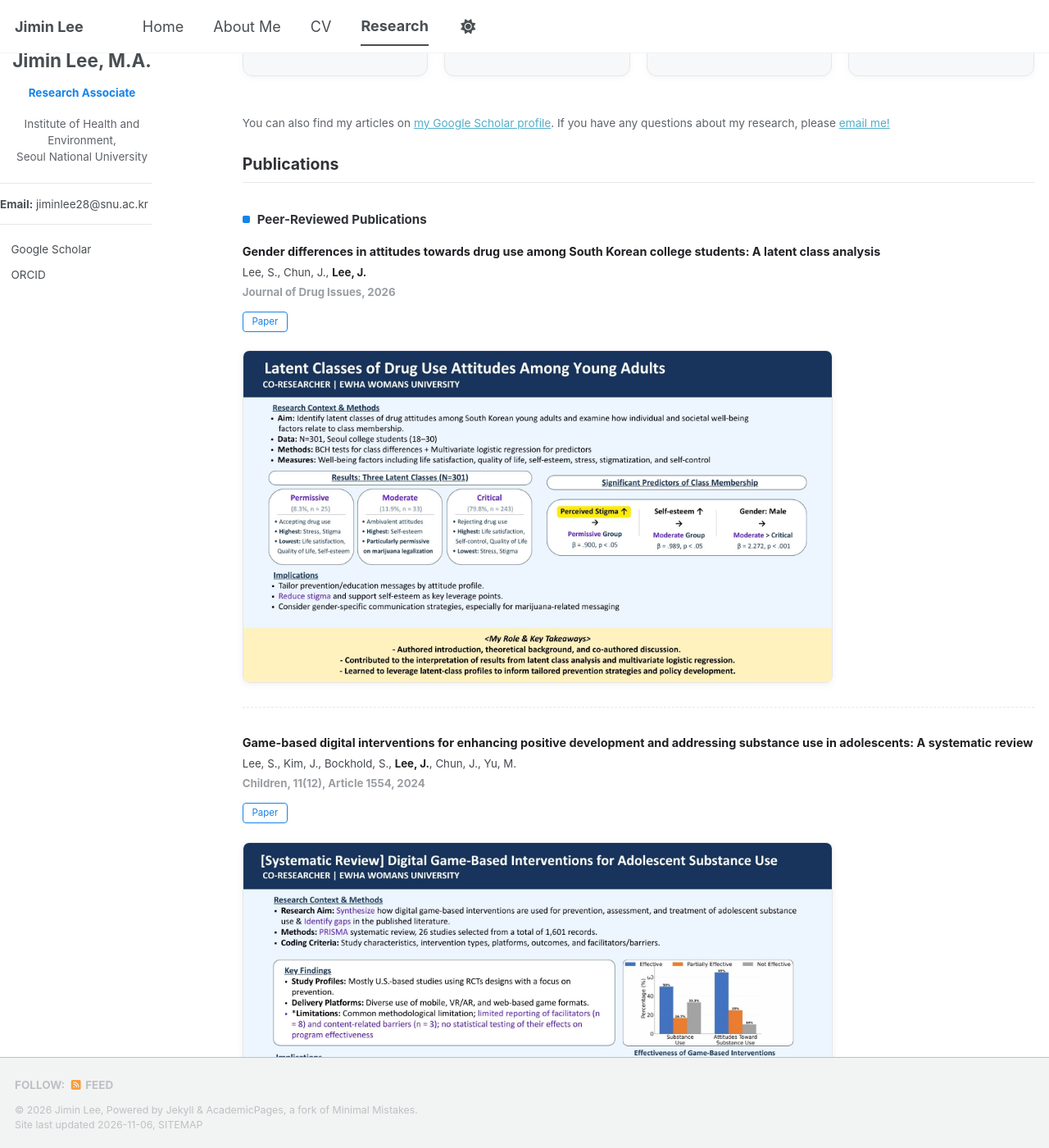
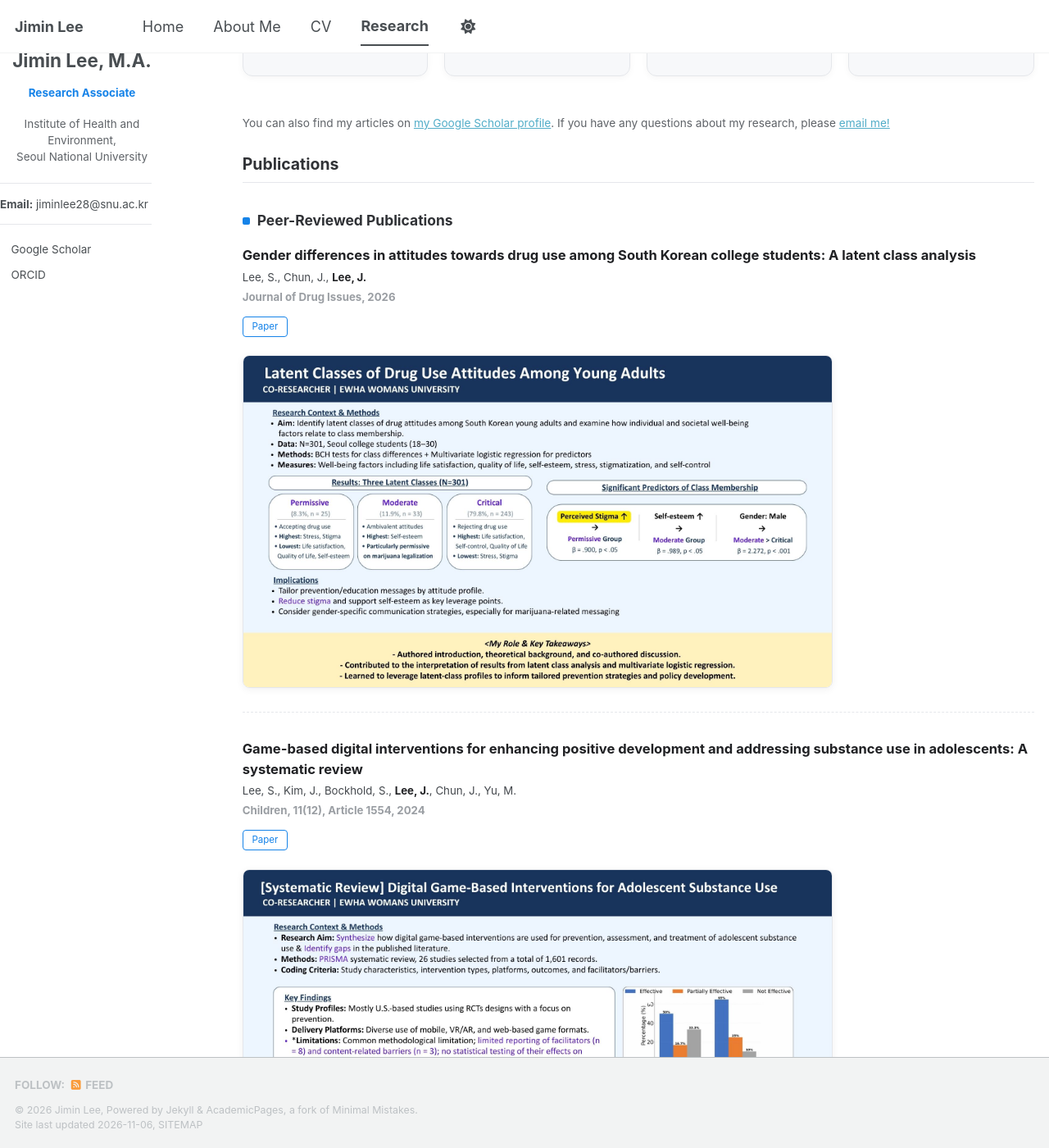
Before and after one commit to jiminlee-research/jiminlee-research.github.io, a Jekyll site: the page built from _pages/publications.html, in a window 1280 px wide and 1400 px high, scrolled down 320 px. Shown: the whole window at 82% size. Built offline with Jekyll 4.4.1, drawn with Linux system fonts in a browser that asks for light colours; a style sheet for code colours, icons or effects is not loaded; some of the changed text lies outside the part shown.

Commit message:
Put Work in Progress above presentations; enlarge subheadings and titles
Co-Authored-By: Claude Opus 5.5 <noreply@anthropic.com>
Claude-Session: https://claude.ai/code/session_01PcjxNfDHwsJtJ6agebrJHV

```diff
--- a/_pages/publications.html
+++ b/_pages/publications.html
@@ -15,7 +15,7 @@ author_profile: true
 .pub-thumb { flex:0 0 170px; }
 .pub-thumb img { display:block; transition:box-shadow .2s; width:170px; border-radius:6px; border:1px solid #e5e7eb; }
 .pub-body { flex:1; min-width:0; }
-.pub-title { font-weight:700; font-size:.8rem; color:#202124; margin:0 0 .3rem; line-height:1.45; }
+.pub-title { font-weight:700; font-size:.92rem; color:#202124; margin:0 0 .3rem; line-height:1.45; }
 .pub-authors { font-size:.736rem; color:#44484d; margin:0 0 .25rem; }
 .pub-authors .me { font-weight:700; color:#202124; }
 .pub-venue { font-size:.736rem; font-weight:700; color:#9a9ea3; margin:0 0 .5rem; }
@@ -23,7 +23,7 @@ author_profile: true
 .pub-links a:hover { background:#1683e8; color:#fff; }
 .pub-empty { color:#6b7280; font-size:.76rem; }
 @media (max-width:700px){ .pub-item{flex-direction:column;} .pub-thumb{flex-basis:auto;} }
-.pub-group { font-size:.84rem; color:#303236; margin:2rem 0 1.1rem; }
+.pub-group { font-size:.97rem; color:#303236; margin:2rem 0 1.1rem; }
 .pub-note-small { font-size:.64rem; color:#6b7280; margin:-.8rem 0 1rem; }
 .pub-tile { width:170px; height:100px; border-radius:6px; display:flex; flex-direction:column; align-items:center; justify-content:center; text-align:center; padding:.5rem; box-sizing:border-box; background:linear-gradient(135deg,#1683e8,#5aa9f0); color:#fff; }
 .pub-tile span { font-weight:800; font-size:.8rem; line-height:1.25; }
@@ -65,7 +65,7 @@ author_profile: true
 
 <div id="pub-list">
 {% assign all = site.data.publications %}
-{% assign groups = "journal|Peer-Reviewed Publications,presentation|Conference Presentations,wip|Work in Progress" | split: "," %}
+{% assign groups = "journal|Peer-Reviewed Publications,wip|Work in Progress,presentation|Conference Presentations" | split: "," %}
 {% for g in groups %}
 {% assign key = g | split: "|" | first %}
 {% assign label = g | split: "|" | last %}
```
